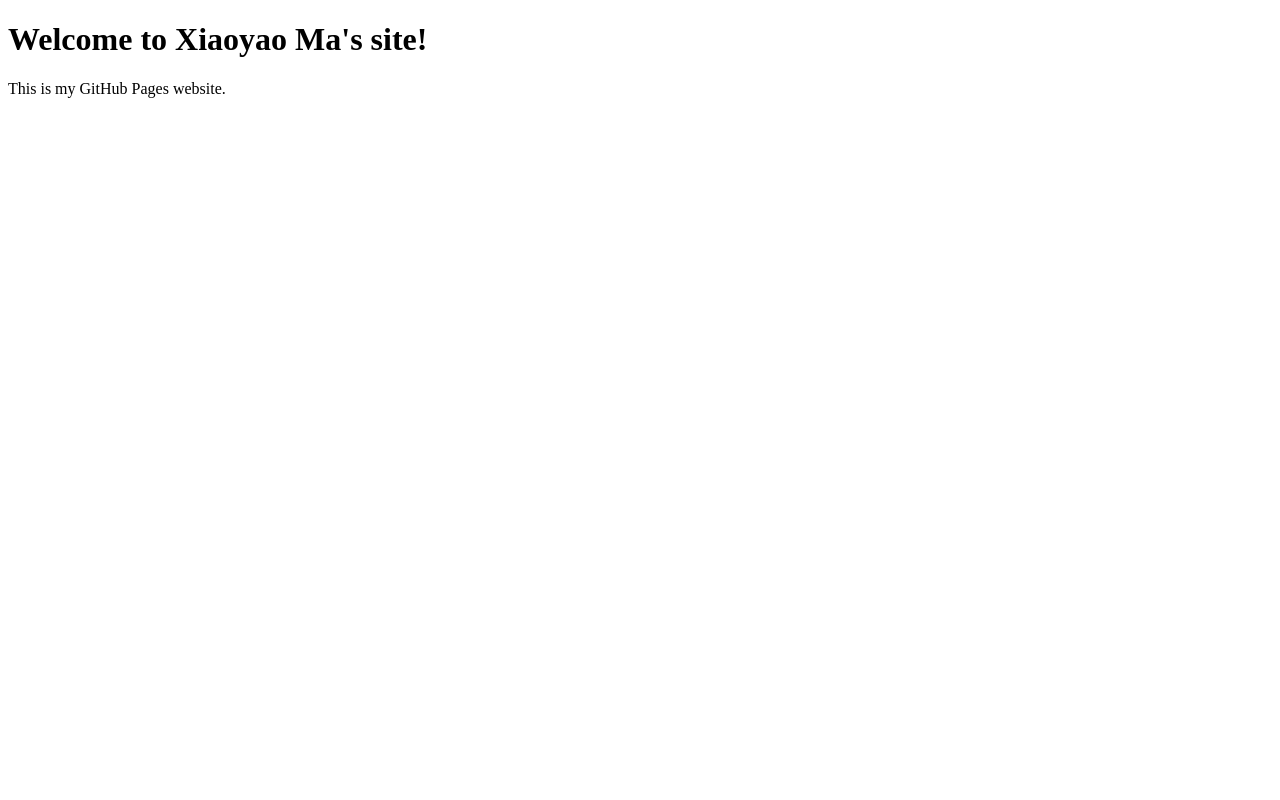
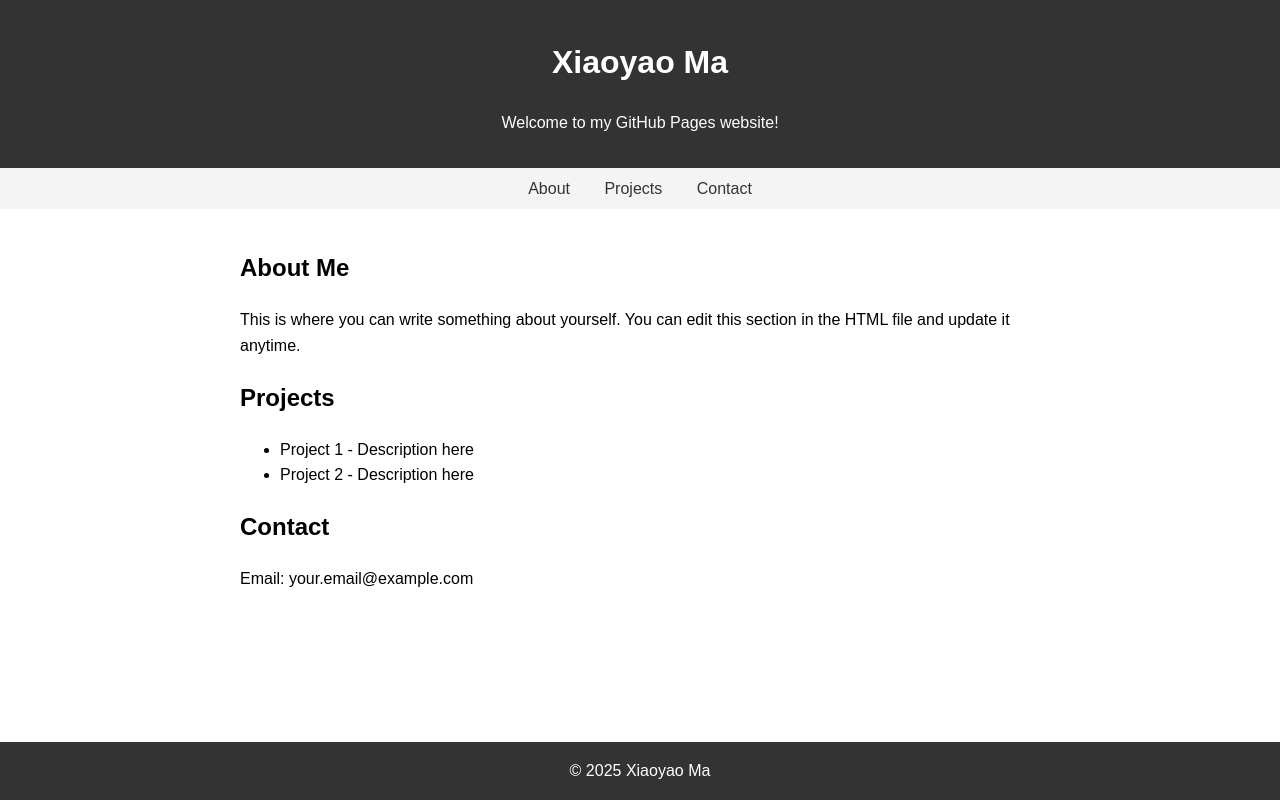
Before and after one commit to Gaussma/xiaoyaoma.github.io, a plain HTML site: page index.html in a window 1280 px wide. Drawn offline with Linux system fonts and the light colour scheme.

Commit message:
Update index.html

```diff
--- a/index.html
+++ b/index.html
@@ -1,10 +1,84 @@
 <!DOCTYPE html>
-<html>
+<html lang="en">
 <head>
+<meta charset="UTF-8">
+<meta name="viewport" content="width=device-width, initial-scale=1.0">
 <title>Xiaoyao Ma</title>
+<style>
+body {
+  font-family: Arial, sans-serif;
+  margin: 0;
+  padding: 0;
+  line-height: 1.6;
+}
+header {
+  background: #333;
+  color: #fff;
+  padding: 1em 0;
+  text-align: center;
+}
+nav {
+  background: #f4f4f4;
+  padding: 0.5em;
+  text-align: center;
+}
+nav a {
+  margin: 0 15px;
+  text-decoration: none;
+  color: #333;
+}
+main {
+  padding: 20px;
+  max-width: 800px;
+  margin: auto;
+}
+footer {
+  text-align: center;
+  padding: 1em 0;
+  background: #333;
+  color: #fff;
+  position: fixed;
+  bottom: 0;
+  width: 100%;
+}
+</style>
 </head>
 <body>
-<h1>Welcome to Xiaoyao Ma's site!</h1>
-<p>This is my GitHub Pages website.</p>
+
+<header>
+  <h1>Xiaoyao Ma</h1>
+  <p>Welcome to my GitHub Pages website!</p>
+</header>
+
+<nav>
+  <a href="#about">About</a>
+  <a href="#projects">Projects</a>
+  <a href="#contact">Contact</a>
+</nav>
+
+<main>
+  <section id="about">
+    <h2>About Me</h2>
+    <p>This is where you can write something about yourself. You can edit this section in the HTML file and update it anytime.</p>
+  </section>
+
+  <section id="projects">
+    <h2>Projects</h2>
+    <ul>
+      <li>Project 1 - Description here</li>
+      <li>Project 2 - Description here</li>
+    </ul>
+  </section>
+
+  <section id="contact">
+    <h2>Contact</h2>
+    <p>Email: your.email@example.com</p>
+  </section>
+</main>
+
+<footer>
+  &copy; 2025 Xiaoyao Ma
+</footer>
+
 </body>
 </html>
```
